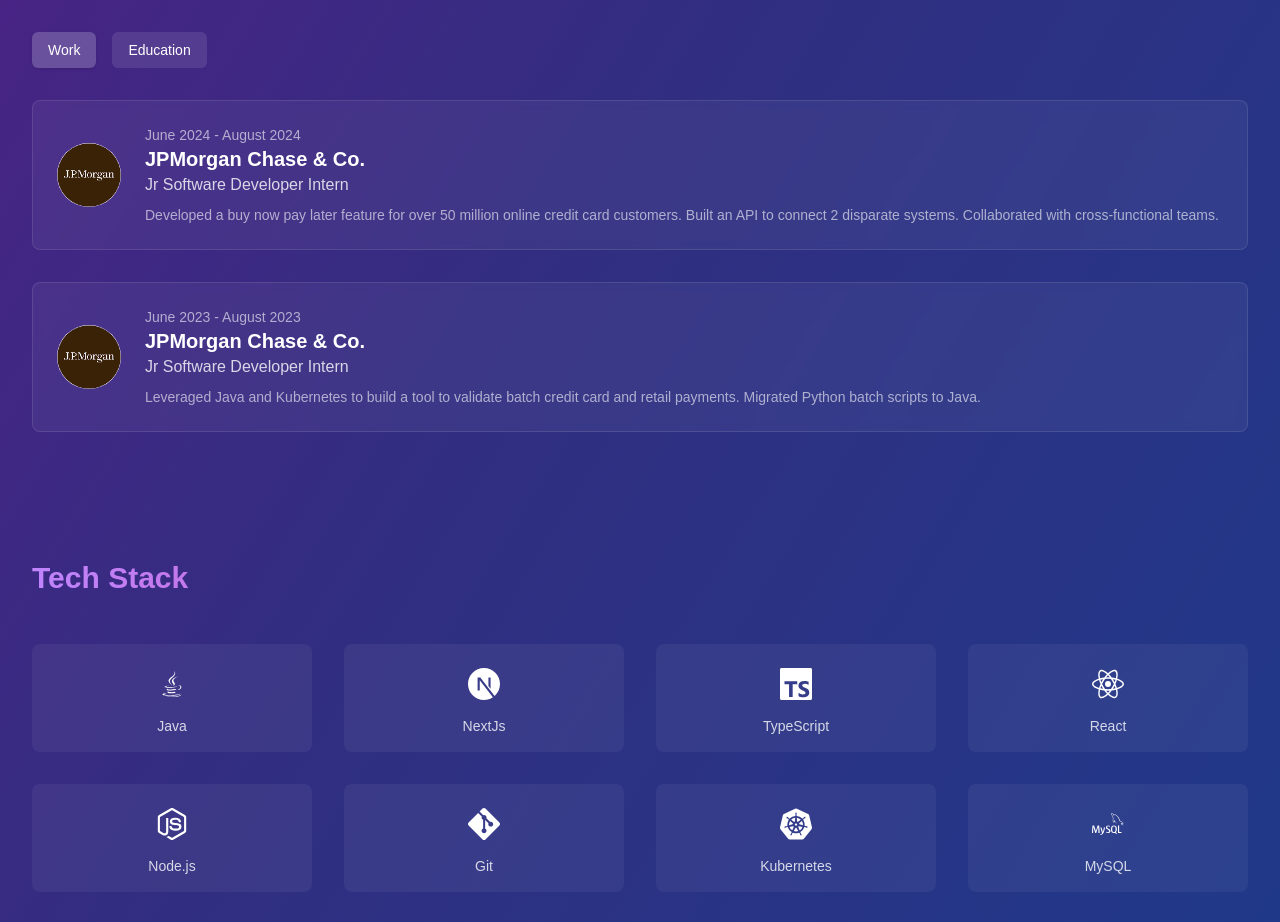
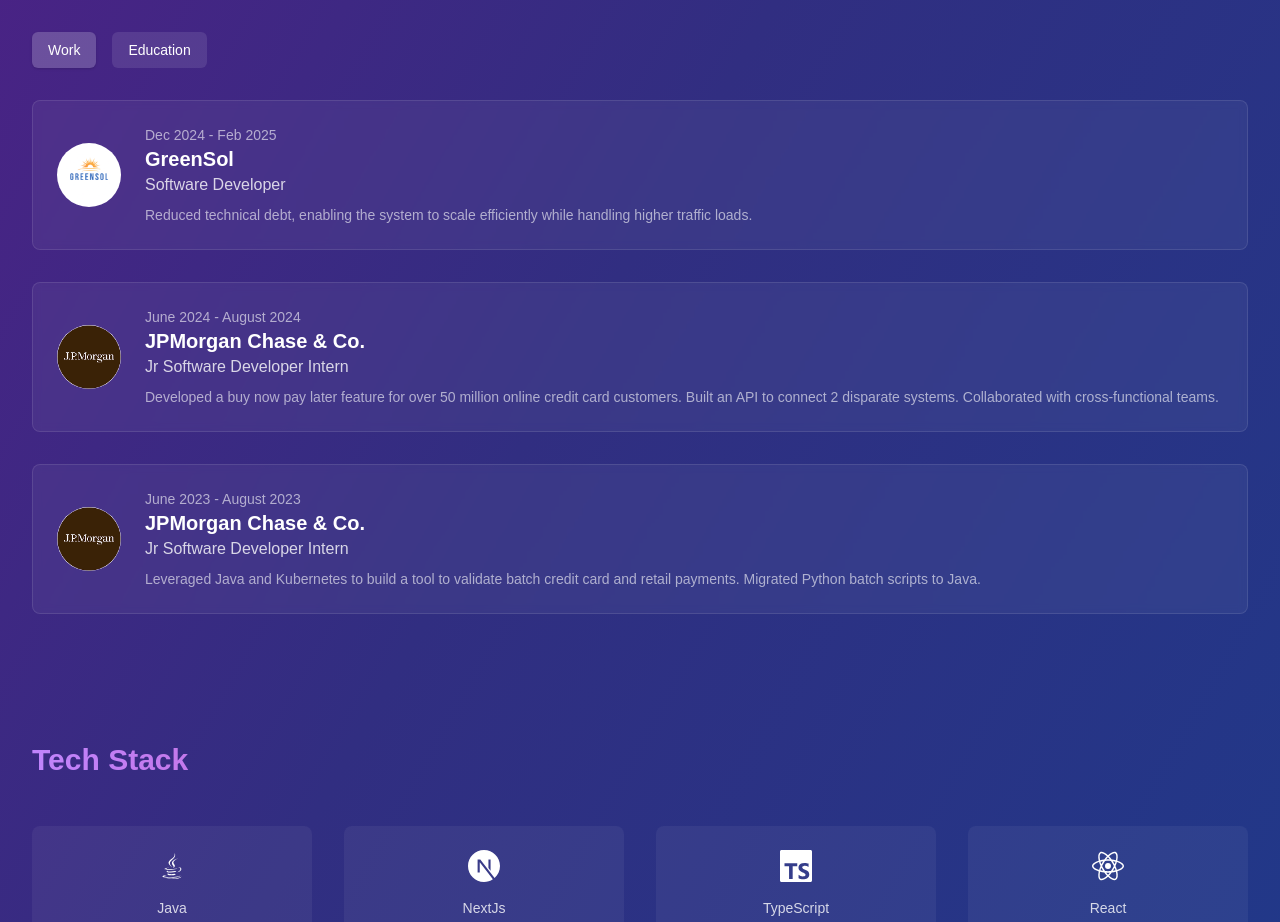
Before and after one commit to XavierCruz5106/portfolio, a Next.js app: page / in a window 1280 px wide. Shown: the part 892-1814 px from the top of the page. Built offline with nearby package versions, Linux system fonts and the light colour scheme.

Commit message:
feat: updates information

```diff
--- a/components/experience.tsx
+++ b/components/experience.tsx
@@ -1,52 +1,68 @@
-"use client"
+"use client";
 
-import * as React from "react"
-import { motion } from "framer-motion"
-import { cn } from "@/lib/utils"
-import { Button } from "@/components/ui/button"
-import Image from "next/image"
+import * as React from "react";
+import { motion } from "framer-motion";
+import { cn } from "@/lib/utils";
+import { Button } from "@/components/ui/button";
+import Image from "next/image";
 
 const experiences = [
   {
     id: 1,
     type: "work",
-    date: "June 2024 - August 2024",
-    company: "JPMorgan Chase & Co.",
-    position: "Jr Software Developer Intern",
-    description: "Developed a buy now pay later feature for over 50 million online credit card customers. Built an API to connect 2 disparate systems. Collaborated with cross-functional teams.",
-    logo: "/jpLogo.png",
+    date: "Dec 2024 - Feb 2025",
+    company: "GreenSol",
+    position: "Software Developer",
+    description:
+      "Reduced technical debt, enabling the system to scale efficiently while handling higher traffic loads.",
+    logo: "/greenSolLogo.png",
   },
   {
     id: 2,
     type: "work",
-    date: "June 2023 - August 2023",
+    date: "June 2024 - August 2024",
     company: "JPMorgan Chase & Co.",
     position: "Jr Software Developer Intern",
-    description: "Leveraged Java and Kubernetes to build a tool to validate batch credit card and retail payments. Migrated Python batch scripts to Java.",
+    description:
+      "Developed a buy now pay later feature for over 50 million online credit card customers. Built an API to connect 2 disparate systems. Collaborated with cross-functional teams.",
     logo: "/jpLogo.png",
   },
   {
     id: 3,
-    type: "education",
-    date: "Sept 2024 - Dec 2024",
-    company: "Code Differently",
-    position: "Software Engineering Bootcamp",
-    description: "Developed high-quality software solutions using Java and TypeScript. Participated in code reviews and worked in an agile team environment.",
-    logo: "/cdLogo.png",
+    type: "work",
+    date: "June 2023 - August 2023",
+    company: "JPMorgan Chase & Co.",
+    position: "Jr Software Developer Intern",
+    description:
+      "Leveraged Java and Kubernetes to build a tool to validate batch credit card and retail payments. Migrated Python batch scripts to Java.",
+    logo: "/jpLogo.png",
   },
   {
     id: 4,
     type: "education",
+    date: "Sep 2024 - Feb 2025",
+    company: "Code Differently",
+    position: "Software Engineer",
+    description:
+      "Developed and maintained high-quality software solutions using Java and TypeScript.",
+    logo: "/cdLogo.png",
+  },
+  {
+    id: 5,
+    type: "education",
     date: "Graduated May 2024",
     company: "Delcastle Technical High School",
     position: "High School Diploma",
-    description: "Cumulative GPA: 3.9. 1st place SkillsUSA Medal in Computer Science.",
+    description:
+      "Cumulative GPA: 3.9. 1st place SkillsUSA Medal in Computer Science.",
     logo: "/delcastleLogo.jpg",
   },
-]
+];
 
 export function Experience() {
-  const [activeTab, setActiveTab] = React.useState<"work" | "education">("work")
+  const [activeTab, setActiveTab] = React.useState<"work" | "education">(
+    "work"
+  );
 
   return (
     <section className="mt-32">
@@ -115,5 +131,5 @@
           ))}
       </div>
     </section>
-  )
+  );
 }
--- a/components/projects-content.tsx
+++ b/components/projects-content.tsx
@@ -36,10 +36,11 @@
   {
     title: "Weather App",
     description:
-      "A mock e-commerce site designed to simulate an online shopping experience, featuring product browsing, and a seamless checkout process.",
+      "Built a weather app using pure HTML, CSS, and JavaScript, featuring real-time weather data and a clean, user-friendly interface.",
     image: "/weatherApp.jpg",
     technologies: ["HTML5", "CSS", "JavaScript"],
-    githubLink: "https://github.com/XavierCruz5106/24q4-team1/tree/main",
+    githubLink:
+      "https://github.com/XavierCruz5106/weather-app-XavierCruz5106-main",
     deploymentLink: "https://xavier-weather-app.netlify.app/",
   },
 ];
```
Also changed, not shown: public/greenSolLogo.png (added).
